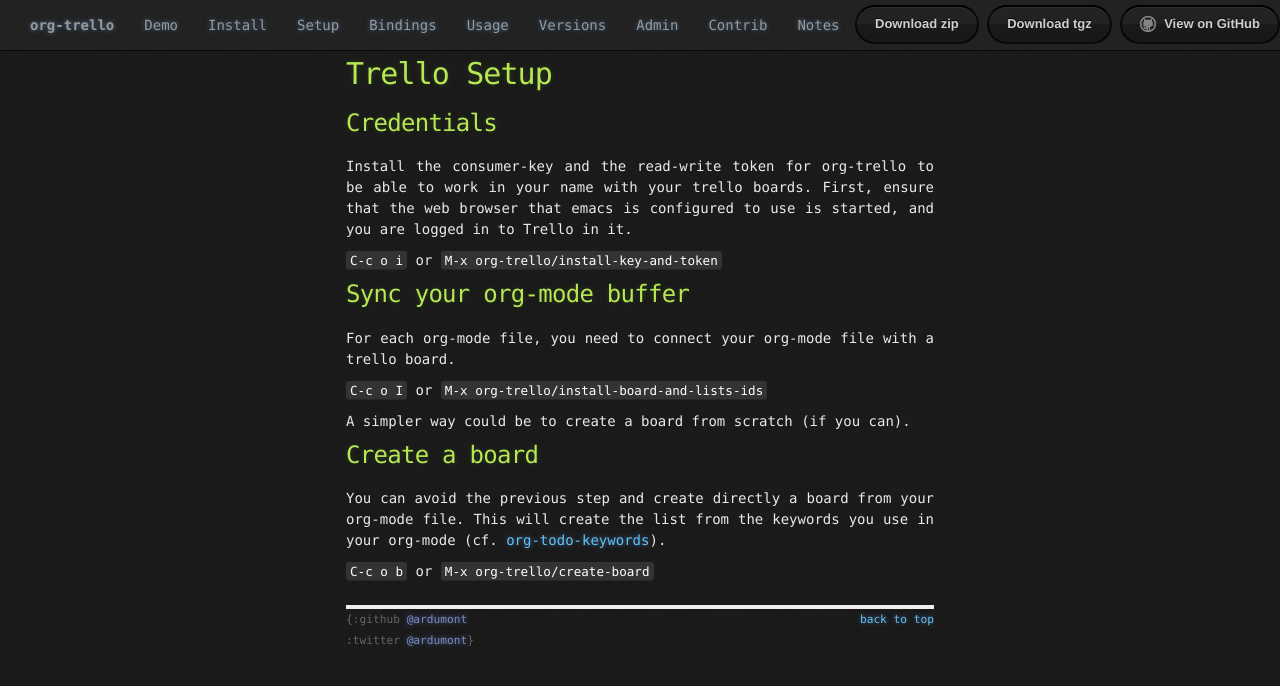
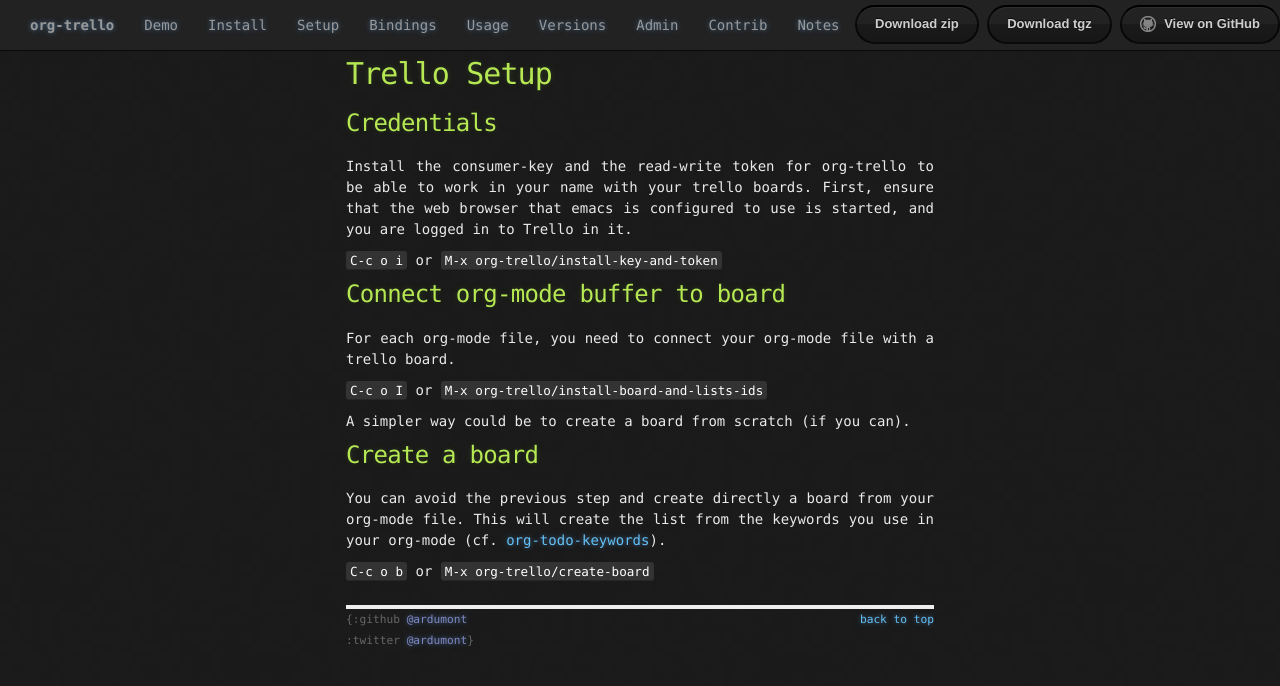
Before and after one commit to org-trello/org-trello.github.io, a Jekyll site: the page built from trello-setup.md, in a window 1280 px wide. Shown: the top 686 px of the page. Built offline with Jekyll 4.4.1, drawn with Linux system fonts in a browser that asks for light colours; Markdown is read by kramdown in place of the engine named in the settings.

Commit message:
Rename title

```diff
--- a/trello-setup.md
+++ b/trello-setup.md
@@ -11,7 +11,7 @@ First, ensure that the web browser that emacs is configured to use is started, a
 
 <kbd>C-c o i</kbd> or <kbd>M-x org-trello/install-key-and-token</kbd>
 
-### Sync your org-mode buffer
+### Connect org-mode buffer to board
 
 For each org-mode file, you need to connect your org-mode file with a trello board.
 
```
